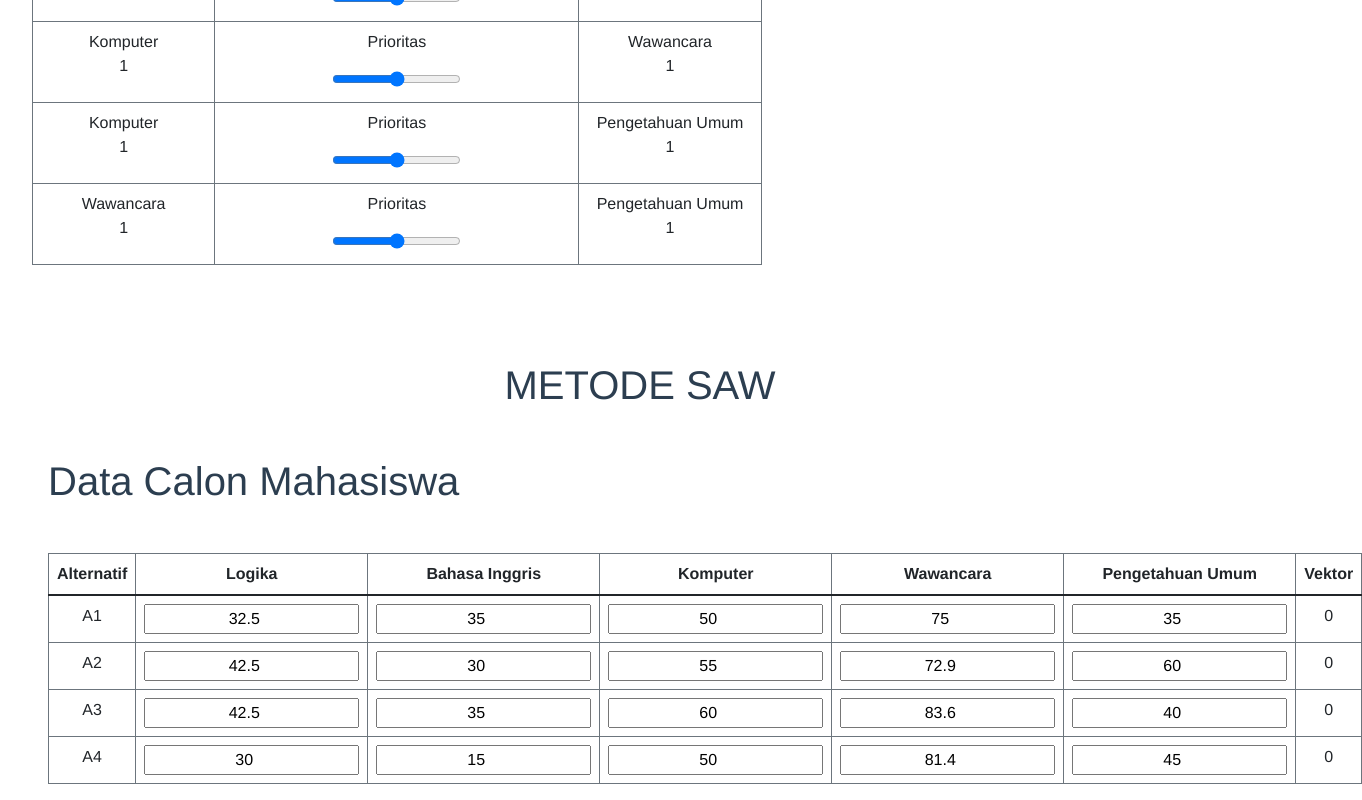
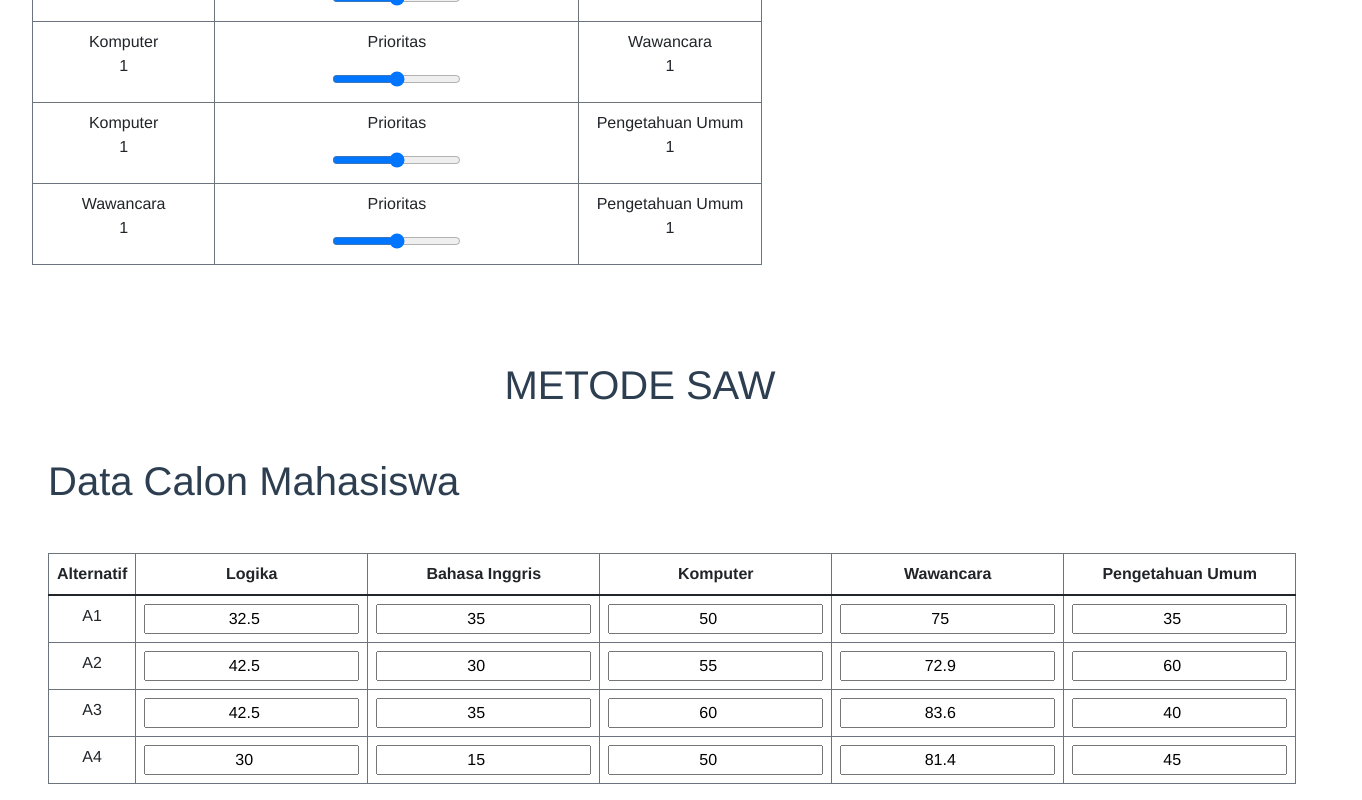
Before and after one commit to imfariz/imfariz.github.io, a Vue app: page / in a window 1280 px wide. Shown: the part 752-1552 px from the top of the page, 1362 px wide, since content can reach past the window. Built offline with nearby package versions, Linux system fonts and the light colour scheme.

Commit message:
Adding Hide Weight Column in Mahasiswa Table

```diff
--- a/src/components/DataModel.vue
+++ b/src/components/DataModel.vue
@@ -96,6 +96,34 @@
             </table>
             <h2 class="align-self-center">(*) Menentukan Nilai Prioritas melalui Input Data dari User</h2>
         </div>
+
+        <!--Perhitungan SAW  -->
+        <h1 class="mt-5">METODE SAW</h1>
+        <section class="mx-5">
+          <h1 class="mt-5 text-start">Data Calon Mahasiswa</h1>
+          <table class="table table-stripped mt-5 table-bordered border-secondary">
+              <thead>
+                  <tr>
+                      <th>Alternatif</th>
+                      <th v-for="a in kriteria" :key="a">
+                          {{ a.nama }}
+                      </th>
+                      <th v-if="condition">Vektor</th>
+                  </tr>
+              </thead>
+              <tbody>
+                  <tr v-for="(x, index) in alt" :key="x">
+                      <td>A{{ index +1 }}</td>
+                      <td><input type="number" style="text-align: center" v-model="x.lm"></td>
+                      <td><input type="number" style="text-align: center" v-model="x.bi"></td>
+                      <td><input type="number" style="text-align: center" v-model="x.kp"></td>
+                      <td><input type="number" style="text-align: center" v-model="x.wc"></td>
+                      <td><input type="number" style="text-align: center" v-model="x.pu"></td>
+                      <td v-text="x.v" v-if="condition"></td>
+                  </tr>
+              </tbody>
+          </table>
+        </section>
 
         <!-- Perhitungan AHP -->
         <div v-if="condition != false" class="mx-3">
@@ -193,6 +221,10 @@
                     </tbody>
                 </table>
               </div>
+            </div>
+          </section>
+
+          <section class="d-flex mx-4">
             <div>
               <h1>Nilai Eigen Prioritas</h1>
               <table class="table table-stripped table-bordered">
@@ -213,7 +245,6 @@
                       </tr>
                   </tbody>
               </table>
-              </div>
             </div>
             <div class="ms-3 align-self-center text-start">
               <p>Dengan menggunakan Metode AHP diperoleh : </p>
@@ -226,6 +257,7 @@
             </div>
           </section>
 
+
           <section class="d-flex my-5 mx-5">
             <div>
               <h1>Kriteria Potensial</h1>
@@ -253,36 +285,10 @@
           </section>
         </div>
 
-        <!--Perhitungan SAW  -->
-
-        <h1 class="mt-5">METODE SAW</h1>
-
-        <section class="mx-5">
-          <h1 class="mt-5 text-start">Data Calon Mahasiswa</h1>
-          <table class="table table-stripped mt-5 table-bordered border-secondary">
-              <thead>
-                  <tr>
-                      <th>Alternatif</th>
-                      <th v-for="a in kriteria" :key="a">
-                          {{ a.nama }}
-                      </th>
-                      <th>Vektor</th>
-                  </tr>
-              </thead>
-              <tbody>
-                  <tr v-for="(x, index) in alt" :key="x">
-                      <td>A{{ index +1 }}</td>
-                      <td><input type="number" style="text-align: center" v-model="x.lm"></td>
-                      <td><input type="number" style="text-align: center" v-model="x.bi"></td>
-                      <td><input type="number" style="text-align: center" v-model="x.kp"></td>
-                      <td><input type="number" style="text-align: center" v-model="x.wc"></td>
-                      <td><input type="number" style="text-align: center" v-model="x.pu"></td>
-                      <td v-text="x.v"></td>
-                  </tr>
-              </tbody>
-          </table>
-        </section>
-
+
+
+
+        <!-- Floating Button -->
         <button class="btn btn-primary float" @click="normalize">
             N
         </button>
@@ -1440,7 +1446,12 @@ export default {
         },
         normalize: function() {
             this.add()
+
+            if(this.condition == false) {
               this.condition = true
+            } else {
+              this.condition = false
+            }
             const reducer = (pr, cr) => pr + cr;
 
             // Normalisasi dan pencarian nilai bobot
```
Lines whose indentation alone changed are shown as unchanged.
